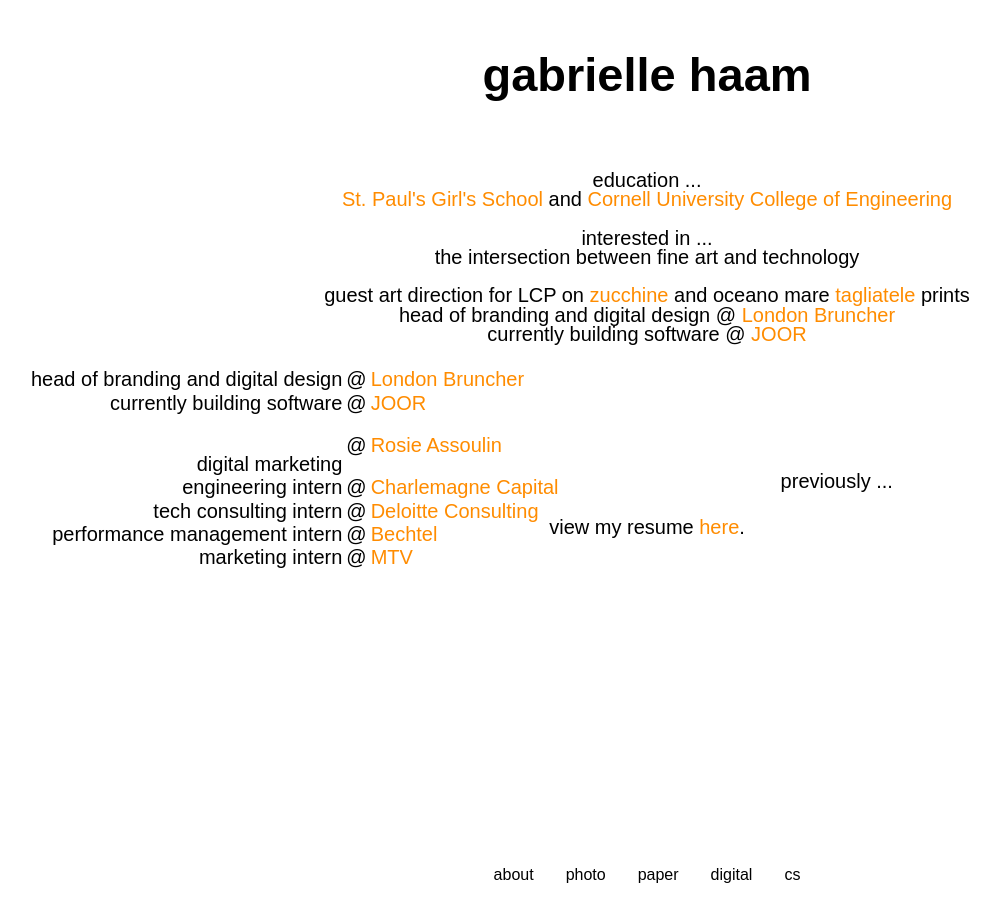
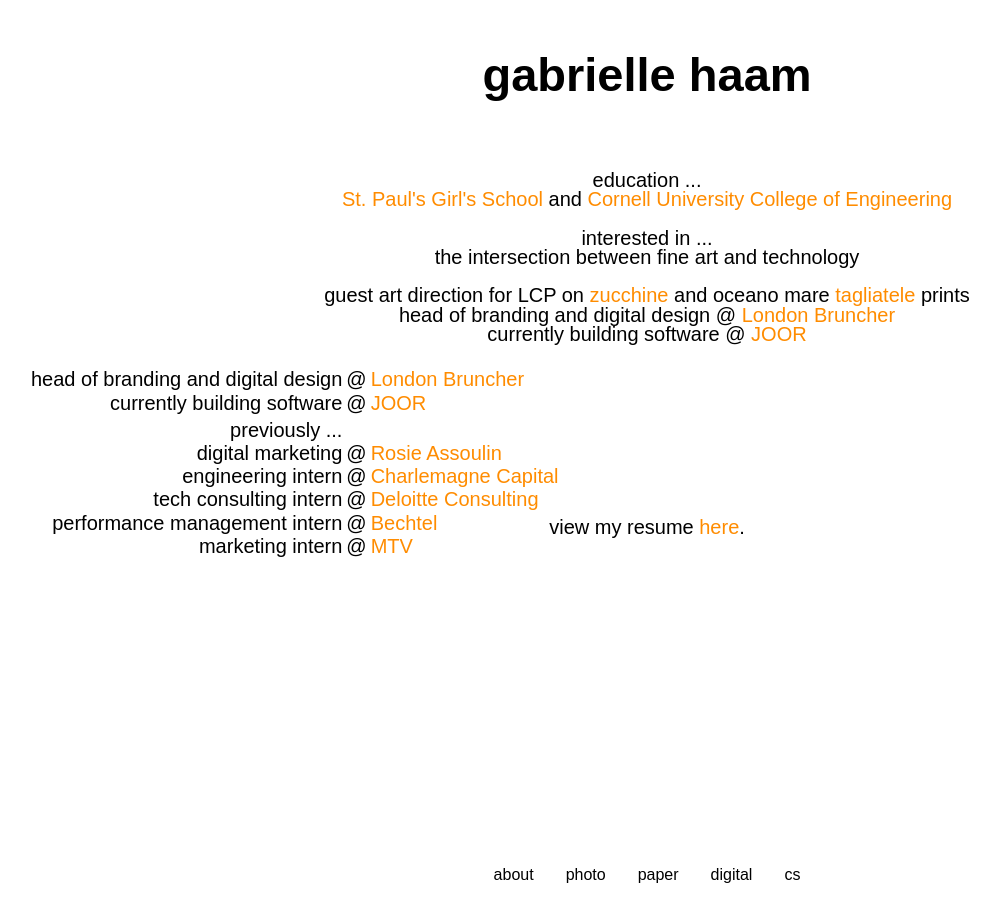
Before and after one commit to gabriellehaam/gabriellehaam.github.io, a Jekyll site: the page built from aboutme.html, in a window 1280 px wide. Shown: the whole page, without its empty margins (1-1001 px from the left). Built offline with Jekyll 4.4.1, drawn with Linux system fonts in a browser that asks for light colours.

Commit message:
Update aboutme.html

```diff
--- a/aboutme.html
+++ b/aboutme.html
@@ -47,9 +47,16 @@
       <a href="https://joor.com/">JOOR</a>                                        <!--RHS-->
       </td></tr><tr><td><span class="lft">
 
-      <br>
-      <p>previously ... </p>
-      <br>
+
+                                           <!--LHS-->
+      </span></td><td></td><td>                <!--@-->
+                                             <!--RHS-->
+      </td></tr><tr><td><span class="lft">
+                                            <!--LHS-->
+      previously ...
+      </span></td><td></td><td>                <!--@-->
+                                             <!--RHS-->
+      </td></tr><tr><td><span class="lft">
 
 
       digital marketing                                      <!--LHS-->
```
